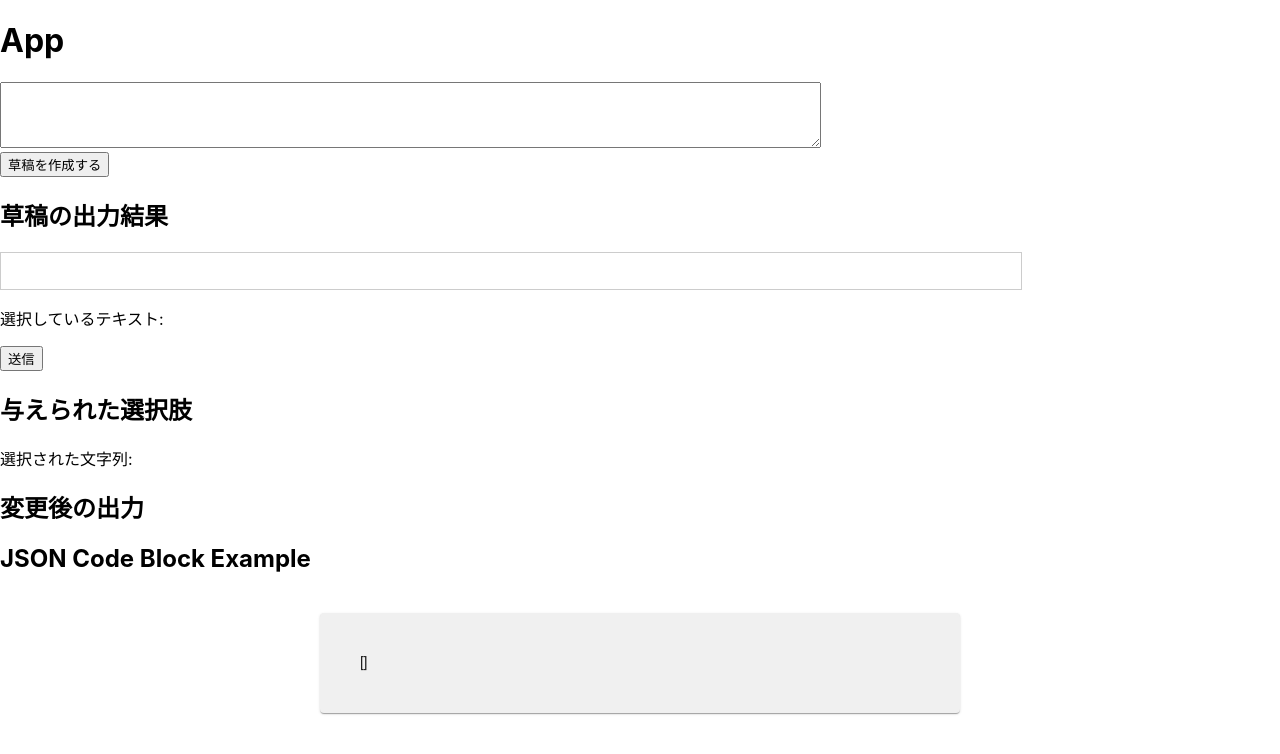
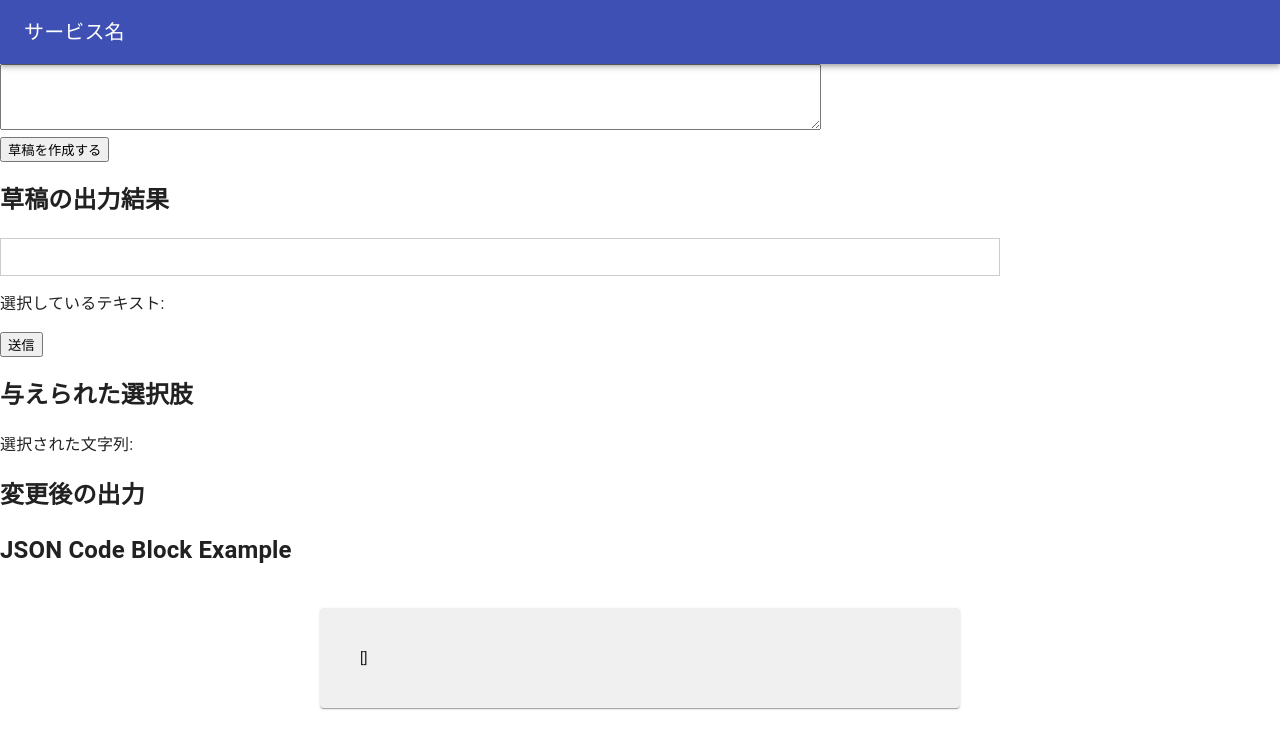
Before and after one commit to gochipon/DIS23-b, a React (Create React App) app in the folder front/: page / in a window 1280 px wide. Shown: the top 754 px of the page. Built offline with nearby package versions, Linux system fonts and the light colour scheme.

Commit message:
add global theme

```diff
--- a/front/src/App.js
+++ b/front/src/App.js
@@ -1,7 +1,13 @@
 import React, { useState } from 'react';
 import axios from 'axios';
-import { Paper, Typography} from '@mui/material';
-// import { styled } from '@mui/material/styles';
+import {
+  AppBar,
+  Paper,
+  Toolbar,
+  Typography
+} from '@mui/material';
+
+import { ThemeProvider, createTheme } from '@mui/material/styles'
 
 
 const CodeBlock = ({ code }) => {
@@ -15,6 +21,25 @@ const CodeBlock = ({ code }) => {
 };
 
 function App() {
+  // For global theme
+  const theme = createTheme({
+    palette: {
+      primary: {
+        light: '#757ce8',
+        main: '#3f50b5',
+        dark: '#002884',
+        contrastText: '#fff',
+      },
+      secondary: {
+        light: '#ff7961',
+        main: '#f44336',
+        dark: '#ba000d',
+        contrastText: '#000',
+      },
+    },
+  });
+
+
   const queryUrl = "http://127.0.0.1:50050/query";
   const suggestUrl = "http://127.0.0.1:50050/suggest";
 
@@ -87,9 +112,16 @@ function App() {
 
 
   return (
-    <div className="App">
-      <header className="App-header">
-        <h1>App</h1>
+    <>
+      <ThemeProvider theme={theme}>
+        <AppBar position="relative">
+          <Toolbar>
+            <Typography variant="h6" color="inherit" noWrap>
+              サービス名
+            </Typography>
+          </Toolbar>
+        </AppBar>
+      </ThemeProvider>
         <div>
           <textarea
             rows="4"
@@ -142,8 +174,7 @@ function App() {
           <h2>JSON Code Block Example</h2>
           <CodeBlock code={historyListJson} />
         </div>
-      </header>
-    </div>
+    </>
   );
 }
 
--- a/front/src/index.js
+++ b/front/src/index.js
@@ -3,10 +3,12 @@ import ReactDOM from 'react-dom/client';
 import './index.css';
 import App from './App';
 import reportWebVitals from './reportWebVitals';
+import CssBaseline from '@mui/material/CssBaseline';
 
 const root = ReactDOM.createRoot(document.getElementById('root'));
 root.render(
   <React.StrictMode>
+    <CssBaseline />
     <App />
   </React.StrictMode>
 );
```
